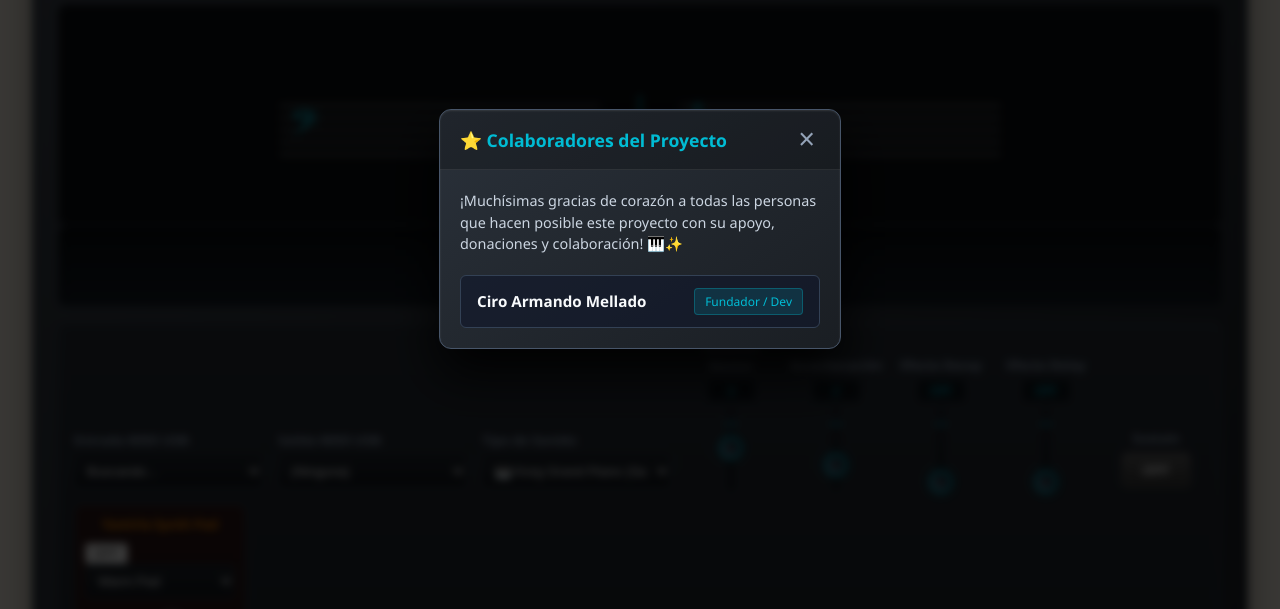
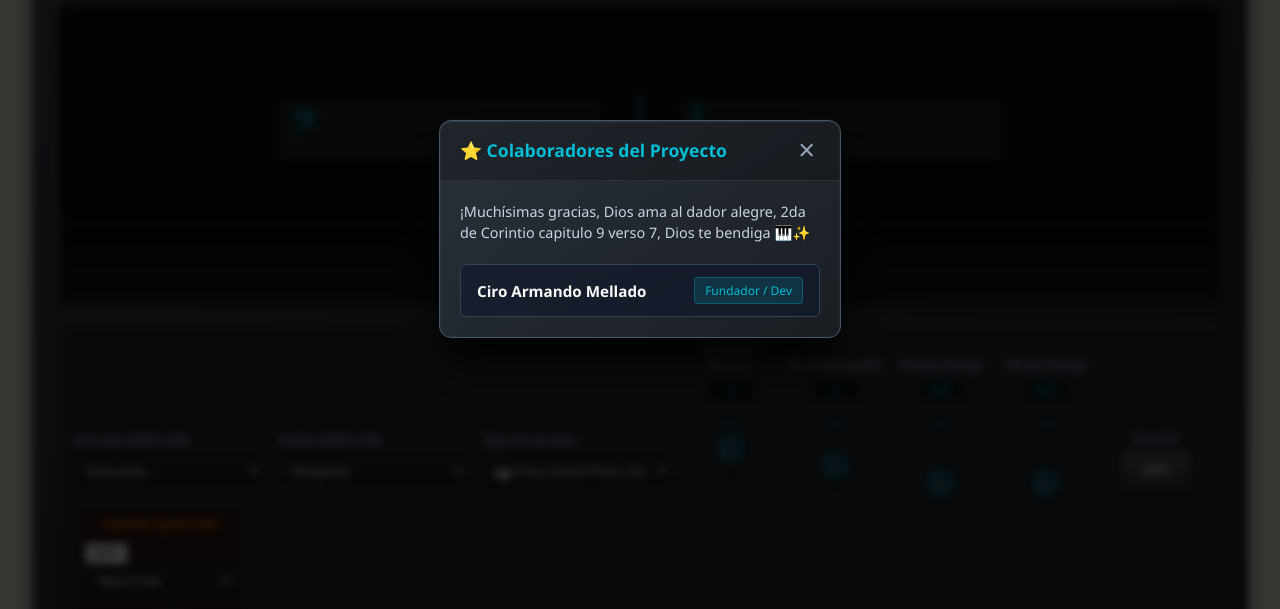
Before and after one commit to ciromellado/Yamirla-Piano-PWA-3, a plain HTML site: page index.html in a window 1280 px wide. Both pictures are taken after a click on the button "Colaboradores". Shown: the part 171-780 px from the top of the page. Drawn offline with Linux system fonts and the light colour scheme; no server answers.

Commit message:
Update gratitude message in modal body

```diff
--- a/index.html
+++ b/index.html
@@ -189,7 +189,7 @@
             </div>
             <div class="modal-body">
                 <div class="collaborators-intro">
-                    <p>¡Muchísimas gracias de corazón a todas las personas que hacen posible este proyecto con su apoyo, donaciones y colaboración! 🎹✨</p>
+                 <p>¡Muchísimas gracias, Dios ama al dador alegre, 2da de Corintio capitulo 9 verso 7, Dios te bendiga  🎹✨</p>
                 </div>
 
                 <ul class="collaborators-list">
```
